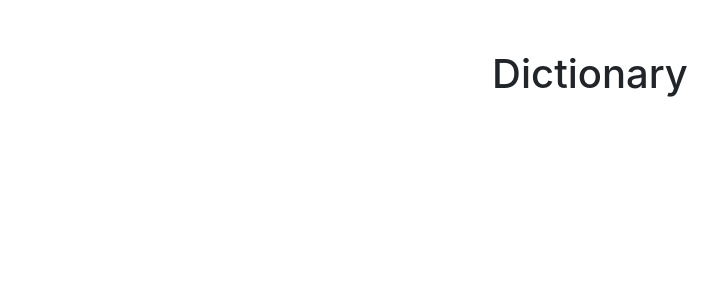
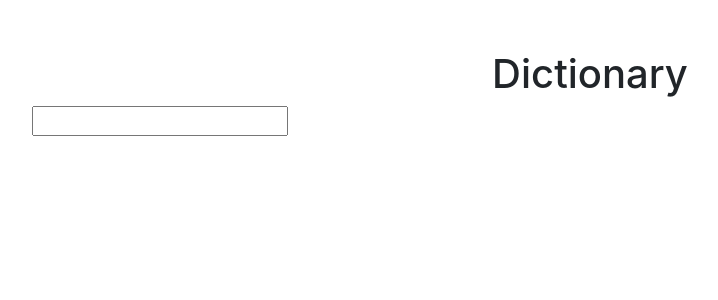
Before and after one commit to SaraDanieli/dictionary, a React (Create React App) app: page / in a window 1280 px wide. Shown: the top 300 px of the page, without its empty margins (50-768 px from the left). Built offline with nearby package versions, Linux system fonts and the light colour scheme.

Commit message:
create search bar

```diff
--- a/src/App.js
+++ b/src/App.js
@@ -1,12 +1,18 @@
 //import logo from "./logo.png";
 import "./App.css";
+import Dictionary from "./Dictionary";
 
 function App() {
   return (
     <div className="App">
-      <header className="App-header">
-        <h1>Dictionary</h1>
-      </header>
+      <div className="container">
+        <header className="App-header">
+          <h1>Dictionary</h1>
+        </header>
+        <main>
+          <Dictionary />
+        </main>
+      </div>
     </div>
   );
 }
--- /dev/null
+++ b/src/Dictionary.js
@@ -0,0 +1,24 @@
+import React, { useState } from "react";
+import "./Dictionary.css";
+
+export default function Dictionary() {
+  let [keyword, setKeyword] = useState("");
+
+  function search(event) {
+    event.preventDefault();
+    alert(keyword);
+  }
+
+  function getValue(event) {
+    event.preventDefault();
+    setKeyword(event.target.value);
+  }
+
+  return (
+    <div>
+      <form onSubmit={search}>
+        <input type="search" onChange={getValue} />
+      </form>
+    </div>
+  );
+}
```
Also changed, not shown: src/Dictionary.css (added).
